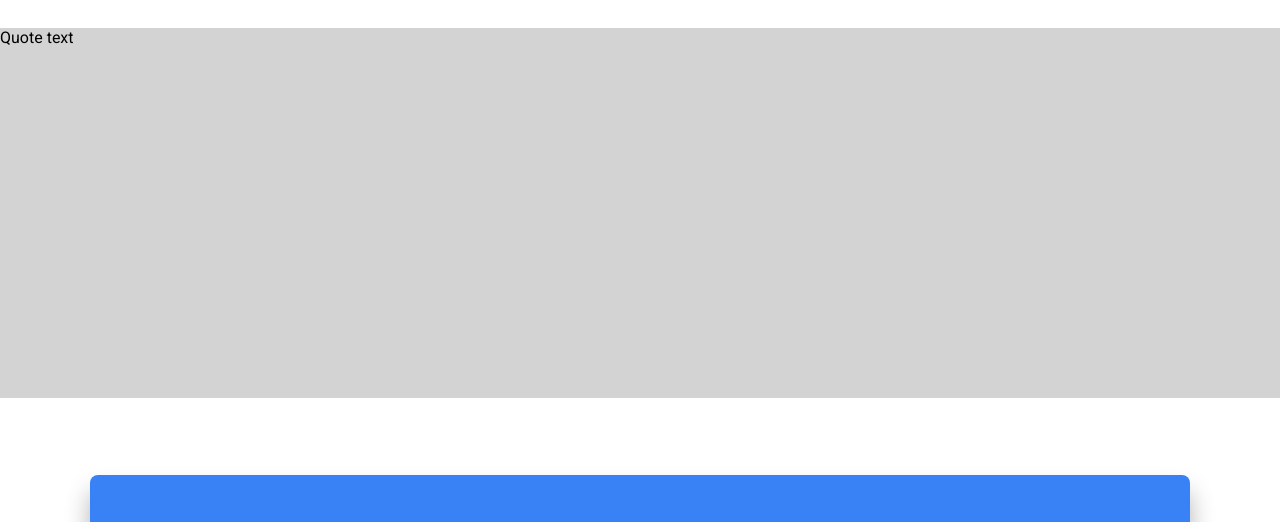
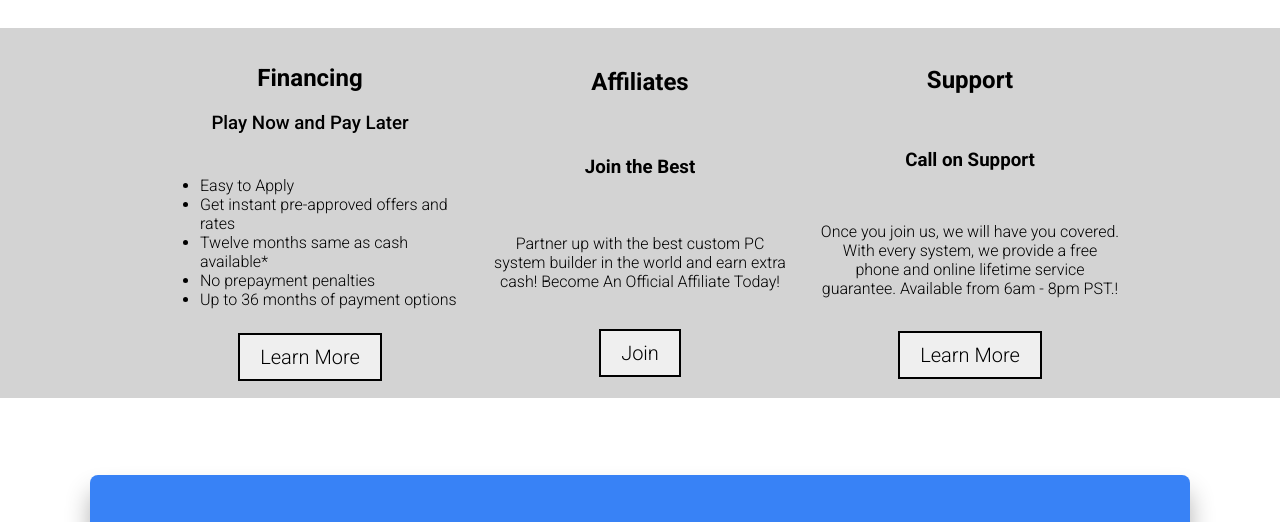
Before and after one commit to Jaydoh19/landing-page, a plain HTML site: page index.html in a window 1280 px wide. Shown: the part 837-1359 px from the top of the page. Drawn offline with Linux system fonts and the light colour scheme.

Commit message:
Finish website styles and buttons.

```diff
--- a/index.html
+++ b/index.html
@@ -70,9 +70,40 @@
    </section>
    <section class="section3">
     <div class="section3-content">
-      <p class="quote-text">Quote text</p>
+      <div class="section3-divs">
+        <div class="section3-text">
+          <h1>Financing</h1>
+          <h3 class="section3-text-subheader">Play Now and Pay Later</h3>
+        </div>
+        <ul>
+          <li>Easy to Apply</li>
+          <li>Get instant pre-approved offers and rates</li>
+          <li>Twelve months same as cash available*</li>
+          <li>No prepayment penalties</li>
+          <li>Up to 36 months of payment options</li>
+        </ul>
+        <button class="finance-button">Learn More</button>
+      </div>
+      <div class="section3-divs">
+        <h1>Affiliates</h1>
+        <h3>Join the Best</h3>
+        <p>Partner up with the best custom PC system builder in
+          the world and earn extra cash! Become An Official
+          Affiliate Today!</p>
+        <button class="finance-button">Join</button>
+      </div>
+      <div class="section3-divs">
+        <h1>Support</h1>
+        <h3>Call on Support</h3>
+        <p>Once you join us, we will have you covered.
+          With every system, we provide a free
+         phone and online lifetime service guarantee.
+         Available from 6am - 8pm PST.!</p>
+        <button class="finance-button">Learn More</button>
+      </div>
     </div>
    </section>
+
    <section class=section4>
       <div class="section4-content">
         <div class="section4-text">
@@ -85,11 +116,13 @@
         </div>
       </div>
    </section>
+
    <section class="footer">
     <div class="footer-content">
       <p class="copyright-text">Copyright &#169; The Odin Project 2025</p>
     </div>
    </section>
+
   </main>
 </body>
 </html>
--- a/styles/general.css
+++ b/styles/general.css
@@ -91,7 +91,7 @@
   display: block;
   border: none;
   cursor: pointer;
-  transition: transform 0.3s;
+  transition: transform 0.3s, opacity 0.3s;
 }
 
 .section2-buttons:hover{
@@ -102,19 +102,81 @@
   box-shadow: 0px 4px 15px rgba(0, 0, 0, 0.2);
 }
 
+.section2-buttons:active{
+  opacity: 0.4;
+}
+
 .section2-header{
   text-align: center;
   padding-top: 15px;
 }
 
+
 .section3{
+  font-family: Roboto, Arial;
+  display: flex;
+  align-items: center;
+  justify-content: center;
   background-color: lightgray;
   height: 370px;
 }
 
-.quote-text{
-  margin-top: 0px;
+.section3-content {
+  display: flex;
+  justify-content: center;
+  gap: 30px;
+  flex-wrap: wrap; /* Allow children to wrap */
 }
+
+.section3-text{
+  font-family: Roboto, Arial;
+  text-align: center;
+  font-weight: bold;
+}
+
+.section3-text-subheader{
+  font-weight: 500;
+}
+
+.section3-divs {
+  display: flex;
+  flex-direction: column;
+  justify-content: space-around;
+  align-items: center;
+  font-weight: 300;
+  max-width: 300px;
+  min-height: 350px;
+  text-align: center;
+}
+
+.section3-divs ul {
+  text-align: left;
+  align-self: flex-start;
+  margin-top: 10px;
+  margin-bottom: 10px;
+}
+
+.finance-button{
+  font-size: 20px;
+  font-family: Roboto, Arial;
+  font-weight: 300;
+  padding: 10px 20px;
+  align-self: center;
+  border: 2px solid black;
+  cursor: pointer;
+  transition: transform 0.3s, background-color 0.3s, box-shadow 0.3s, opacity 0.3s;
+}
+
+.finance-button:active{
+  opacity: 0.3;
+}
+
+.finance-button:hover{
+  background-color: white;
+  transform: scale(1.1);
+  box-shadow: 0px 4px 15px rgba(0, 0, 0, 0.2);
+}
+
 
 .section4{
   background-color: white;
@@ -164,13 +226,17 @@
   margin-right: 2px;
   cursor: pointer;
   white-space: nowrap;
-  transition: transform 0.3s, background-color 0.3s, box-shadow 0.3s;
+  transition: transform 0.3s, background-color 0.3s, box-shadow 0.3s, opacity 0.3s;
 }
 
 .signup-button:hover{
   background-color: white;
   transform: scale(1.1);
   box-shadow: 0px 4px 15px rgba(0, 0, 0, 0.2);
+}
+
+.signup-button:active{
+  opacity: 0.6;
 }
 
 .footer{
```
Also changed, not shown: styles/body.css (line endings or trailing spaces).
